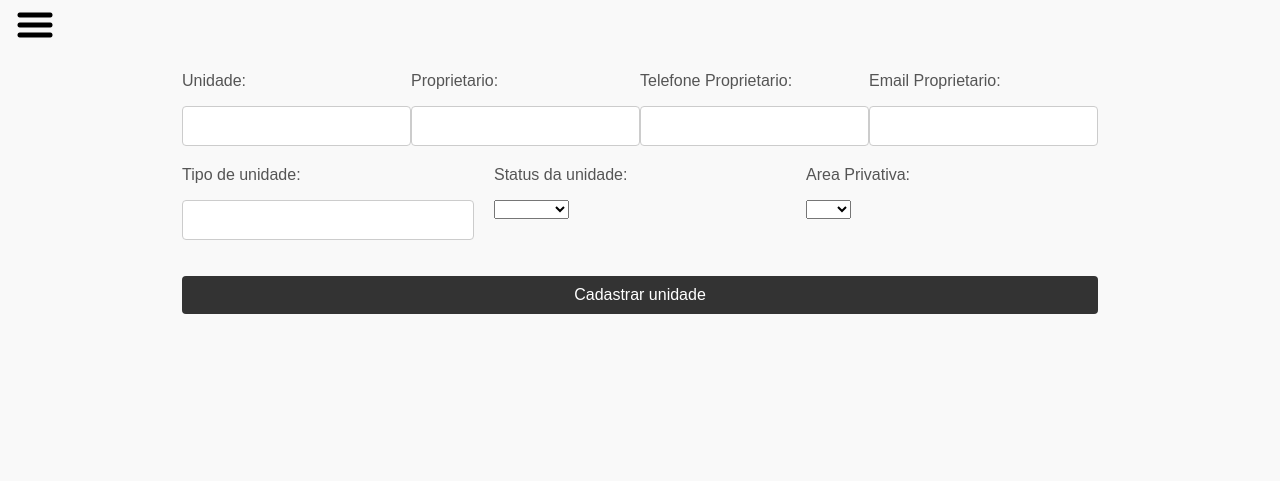
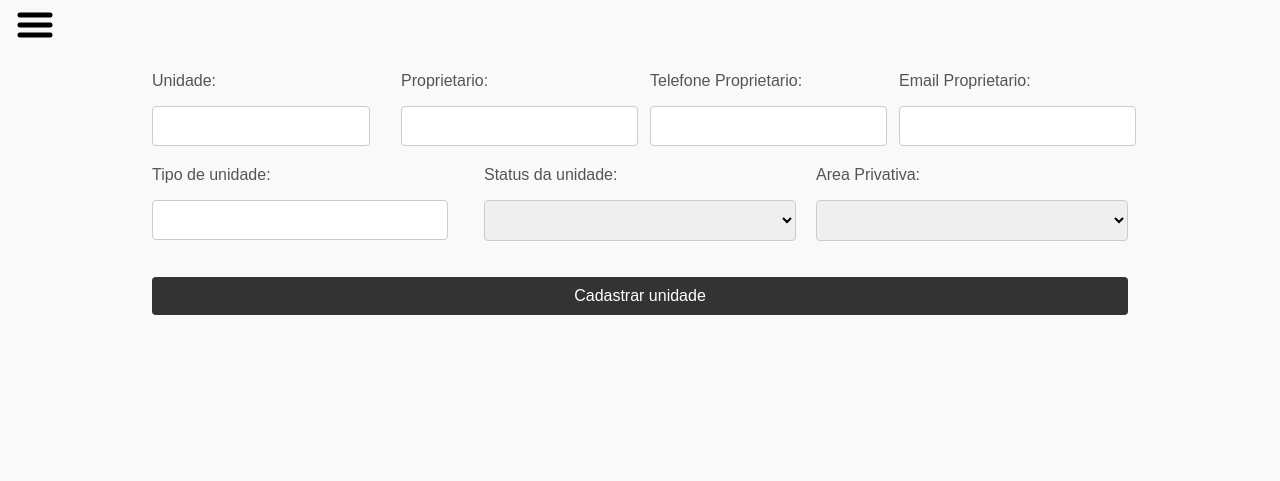
Before and after one commit to wilkerbruno/Smart-Condominium, a Flask app: page /cadastro_unit in a window 1280 px wide. Shown: the part 70-551 px from the top of the page. Run offline with Flask 3, Linux system fonts and the light colour scheme; parts of the project's set-up code (start-up, migrations or seed data) failed here and were passed over.

Commit message:
CADASTROS
CORRIGINDO ALGUNS ERROS DE ALGUMAS TELAS DE CADASTRO

```diff
--- a/condominio/static/css/cadastros.css
+++ b/condominio/static/css/cadastros.css
@@ -133,6 +133,8 @@
     margin-bottom: 20px;
 }
 
+
+
 label {
     display: block;
     margin-bottom: 8px;
@@ -143,7 +145,7 @@
 input[type="tel"],
 input[type="email"],
 textarea {
-    width: 100%;
+    width: 95%;
     padding: 10px;
     margin-top: 4px;
     border: 1px solid #ccc;
@@ -183,3 +185,18 @@
 section .form-group:last-child {
     margin-right: 0;
 }
+
+.select_veiculo{
+    font-size: 16px;
+    width: 100%;
+    padding: 10px;
+    margin-top: 4px;
+    border: 1px solid #ccc;
+    border-radius: 4px;
+    box-sizing: border-box;
+}
+
+.last_label{
+    margin-left: 20px;
+
+}
--- a/condominio/templates/cadastro_unit.html
+++ b/condominio/templates/cadastro_unit.html
@@ -11,16 +11,16 @@
                     <input type="text" id="unit-number" name="unit-number" required>
                 </div>
                 <div class="form-group2">
-                    <label for="owner-resident">Proprietario:</label>
-                    <input type="text" id="owner-resident" name="owner-resident" required>
+                    <label for="owner-resident" class="last_label">Proprietario:</label>
+                    <input type="text" id="owner-resident" name="owner-resident" class="last_label" required>
                 </div>
                 <div class="form-group2">
-                    <label for="owner-phone">Telefone Proprietario:</label>
-                    <input type="tel" id="owner-phone" name="owner-phone" required>
+                    <label for="owner-phone" class="last_label" >Telefone Proprietario:</label>
+                    <input type="tel" id="owner-phone" name="owner-phone" class="last_label" required>
                 </div>
                 <div class="form-group2">
-                    <label for="owner-email">Email Proprietario:</label>
-                    <input type="email" id="owner-email" name="owner-email" required>
+                    <label for="owner-email" class="last_label" >Email Proprietario:</label>
+                    <input type="email" id="owner-email" name="owner-email" class="last_label" required>
                 </div>
             </section>
 
@@ -31,7 +31,7 @@
                 </div>
                 <div class="form-group">
                     <label for="unit-status">Status da unidade:</label>
-                    <select id="unit-status" name="unit-status" required>
+                    <select id="unit-status" name="unit-status" class="select_veiculo"  required>
                         <option value=""></option>
                         <option value="morando">Morando</option>
                         <option value="alugado">Alugado</option>
@@ -40,7 +40,7 @@
                 </div>
                 <div class="form-group">
                     <label for="area">Area Privativa:</label>
-                    <select id="unit-status" name="unit-status" required>
+                    <select id="unit-status" name="unit-status" class="select_veiculo"  required>
                         <option value=""></option>
                         <option value="sim">Sim</option>
                         <option value="inactive">não</option>
--- a/condominio/templates/cadastro_veiculo.html
+++ b/condominio/templates/cadastro_veiculo.html
@@ -20,7 +20,7 @@
                 </div>
                 <div class="form-group2">
                     <label for="tipo_veiculo">Tipo de veiculo:</label>
-                    <select id="tipo_veiculo" name="tipo_veiculo" required>
+                    <select id="tipo_veiculo" name="tipo_veiculo" class="select_veiculo" required>
                         <option value=""></option>
                             <option value="moto">Moto</option>
                             <option value="carro">Carro</option>
@@ -44,8 +44,8 @@
                     <input type="text" id="cor_veiculo" name="cor_veiculo" required>
                 </div>
                 <div class="unidade">
-                    <label for="placa_veiculo">Placa:</label>
-                    <input type="text" id="placa_veiculo" name="placa_veiculo" required>
+                    <label for="placa_veiculo"  class="last_label">Placa:</label>
+                    <input type="text" id="placa_veiculo" name="placa_veiculo" class="last_label" required>
                 </div>
 
 
```
